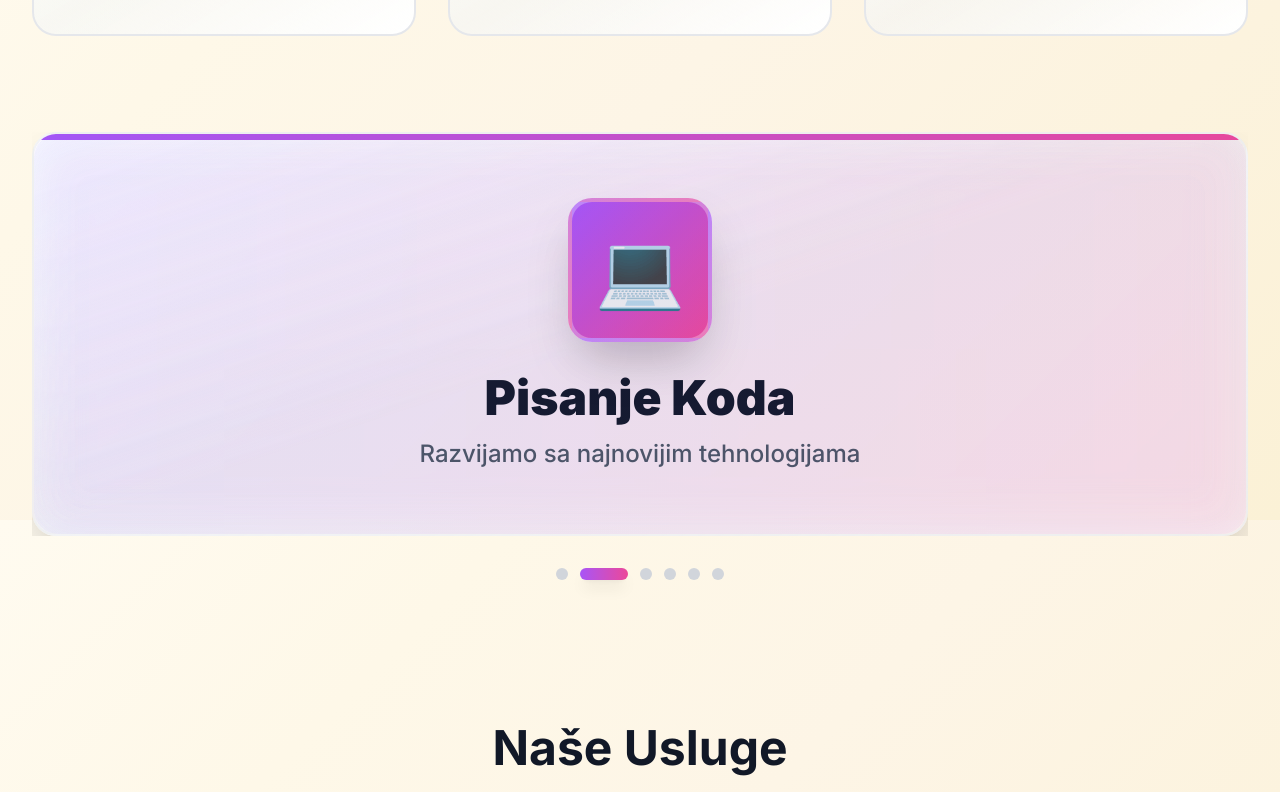
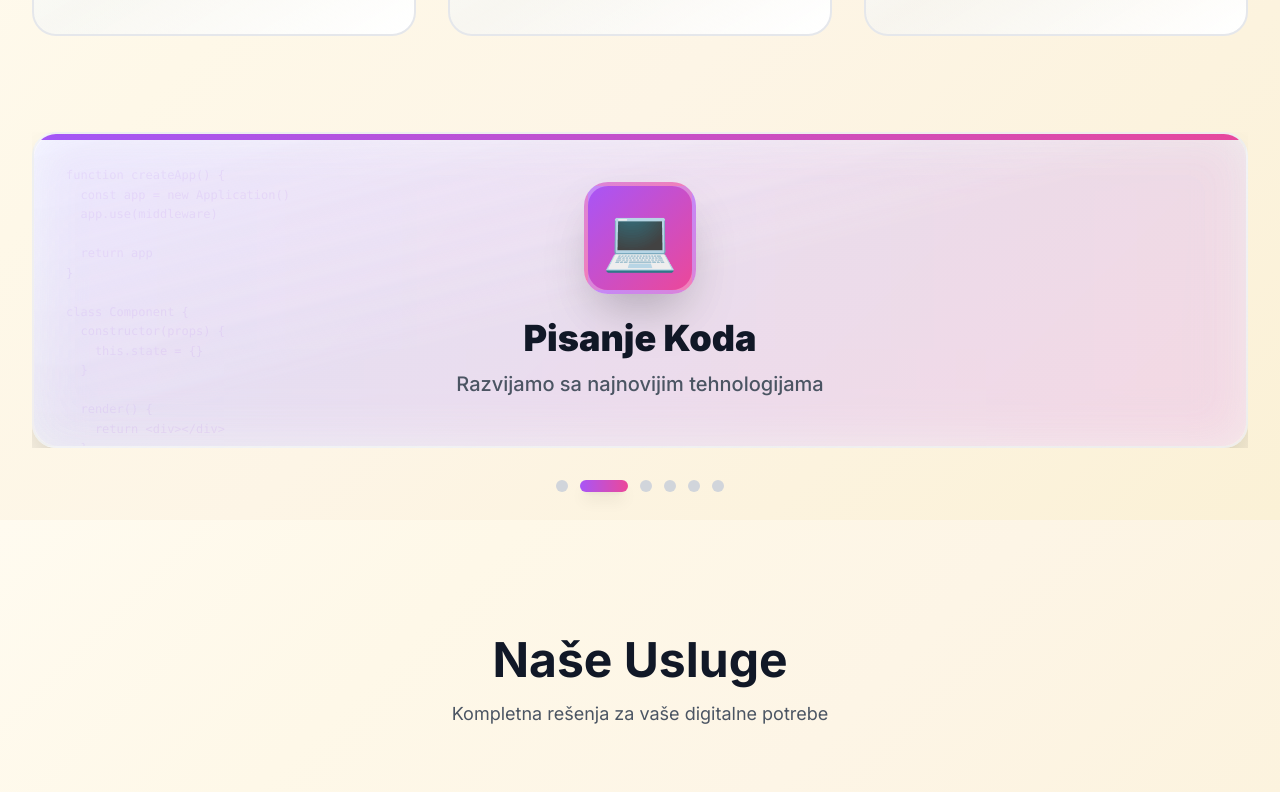
Before and after one commit to NemanjaNene/BlackBox_Site, a Next.js app: page / in a window 1280 px wide. Shown: the part 1080-1872 px from the top of the page. Built offline with nearby package versions, Linux system fonts and the light colour scheme.

Commit message:
Dodati jedinstveni pozadinski pattern-i za svaku process karticu i smanjena veličina kartica

```diff
--- a/components/About.tsx
+++ b/components/About.tsx
@@ -9,42 +9,138 @@ const processSteps = [
     title: 'Plan & Dizajn',
     desc: 'Definišemo viziju i kreiramo wireframe',
     gradient: 'from-blue-500 to-cyan-500',
-    number: '01'
+    number: '01',
+    bgPattern: (
+      <div className="absolute inset-0 overflow-hidden opacity-[0.07] pointer-events-none">
+        <svg className="absolute w-full h-full" viewBox="0 0 800 400">
+          <rect x="50" y="50" width="200" height="150" fill="none" stroke="currentColor" strokeWidth="2" className="text-blue-600"/>
+          <rect x="270" y="50" width="150" height="150" fill="none" stroke="currentColor" strokeWidth="2" className="text-cyan-600"/>
+          <circle cx="600" cy="125" r="80" fill="none" stroke="currentColor" strokeWidth="2" className="text-blue-500"/>
+          <line x1="100" y1="250" x2="700" y2="250" stroke="currentColor" strokeWidth="2" className="text-cyan-500"/>
+          <rect x="50" y="280" width="80" height="60" fill="none" stroke="currentColor" strokeWidth="2" className="text-blue-400"/>
+          <rect x="150" y="280" width="80" height="60" fill="none" stroke="currentColor" strokeWidth="2" className="text-cyan-400"/>
+          <rect x="250" y="280" width="80" height="60" fill="none" stroke="currentColor" strokeWidth="2" className="text-blue-500"/>
+        </svg>
+      </div>
+    )
   },
   {
     icon: '💻',
     title: 'Pisanje Koda',
     desc: 'Razvijamo sa najnovijim tehnologijama',
     gradient: 'from-purple-500 to-pink-500',
-    number: '02'
+    number: '02',
+    bgPattern: (
+      <div className="absolute inset-0 overflow-hidden opacity-[0.08] pointer-events-none font-mono text-xs leading-relaxed p-8 text-purple-600">
+        <div className="whitespace-pre">
+{`function createApp() {
+  const app = new Application()
+  app.use(middleware)
+
+  return app
+}
+
+class Component {
+  constructor(props) {
+    this.state = {}
+  }
+
+  render() {
+    return <div></div>
+  }
+}`}
+        </div>
+      </div>
+    )
   },
   {
     icon: '🎨',
     title: 'Dodavanje Sadržaja',
     desc: 'Integrišemo slike, video i animacije',
     gradient: 'from-orange-500 to-red-500',
-    number: '03'
+    number: '03',
+    bgPattern: (
+      <div className="absolute inset-0 overflow-hidden opacity-[0.06] pointer-events-none">
+        <div className="absolute top-10 left-10 text-6xl text-orange-500">🖼️</div>
+        <div className="absolute top-10 right-20 text-5xl text-red-500">📷</div>
+        <div className="absolute bottom-20 left-20 text-7xl text-orange-400">🎬</div>
+        <div className="absolute bottom-10 right-10 text-6xl text-red-400">🎨</div>
+        <div className="absolute top-1/2 left-1/3 text-5xl text-orange-300">📹</div>
+        <div className="absolute top-1/3 right-1/4 text-6xl text-red-300">🖌️</div>
+      </div>
+    )
   },
   {
     icon: '🚀',
     title: 'SEO Optimizacija',
     desc: 'Optimizujemo za pretraživače',
     gradient: 'from-green-500 to-emerald-500',
-    number: '04'
+    number: '04',
+    bgPattern: (
+      <div className="absolute inset-0 overflow-hidden opacity-[0.07] pointer-events-none">
+        <svg className="absolute w-full h-full" viewBox="0 0 800 400">
+          {/* Graph lines */}
+          <polyline points="50,350 150,280 250,320 350,200 450,240 550,120 650,160 750,80" fill="none" stroke="currentColor" strokeWidth="3" className="text-green-500"/>
+          {/* Upward arrows */}
+          <path d="M 200,150 L 200,100 L 180,120 M 200,100 L 220,120" stroke="currentColor" strokeWidth="2" className="text-emerald-500"/>
+          <path d="M 400,250 L 400,200 L 380,220 M 400,200 L 420,220" stroke="currentColor" strokeWidth="2" className="text-green-600"/>
+          <path d="M 600,200 L 600,150 L 580,170 M 600,150 L 620,170" stroke="currentColor" strokeWidth="2" className="text-emerald-600"/>
+          {/* Data points */}
+          <circle cx="150" cy="280" r="5" fill="currentColor" className="text-green-500"/>
+          <circle cx="350" cy="200" r="5" fill="currentColor" className="text-emerald-500"/>
+          <circle cx="550" cy="120" r="5" fill="currentColor" className="text-green-600"/>
+        </svg>
+      </div>
+    )
   },
   {
     icon: '✅',
     title: 'Testiranje',
     desc: 'Automacko testiranje funkcionalnosti',
     gradient: 'from-yellow-500 to-orange-500',
-    number: '05'
+    number: '05',
+    bgPattern: (
+      <div className="absolute inset-0 overflow-hidden opacity-[0.08] pointer-events-none">
+        <svg className="absolute w-full h-full" viewBox="0 0 800 400">
+          {/* Checkmarks scattered */}
+          <path d="M 100,100 L 120,120 L 160,80" fill="none" stroke="currentColor" strokeWidth="4" className="text-yellow-500"/>
+          <path d="M 300,150 L 320,170 L 360,130" fill="none" stroke="currentColor" strokeWidth="4" className="text-orange-500"/>
+          <path d="M 500,100 L 520,120 L 560,80" fill="none" stroke="currentColor" strokeWidth="4" className="text-yellow-600"/>
+          <path d="M 650,200 L 670,220 L 710,180" fill="none" stroke="currentColor" strokeWidth="4" className="text-orange-600"/>
+          <path d="M 150,280 L 170,300 L 210,260" fill="none" stroke="currentColor" strokeWidth="4" className="text-yellow-400"/>
+          <path d="M 400,280 L 420,300 L 460,260" fill="none" stroke="currentColor" strokeWidth="4" className="text-orange-400"/>
+          {/* Circles around checkmarks */}
+          <circle cx="130" cy="100" r="40" fill="none" stroke="currentColor" strokeWidth="2" className="text-yellow-500"/>
+          <circle cx="330" cy="150" r="40" fill="none" stroke="currentColor" strokeWidth="2" className="text-orange-500"/>
+          <circle cx="530" cy="100" r="40" fill="none" stroke="currentColor" strokeWidth="2" className="text-yellow-600"/>
+        </svg>
+      </div>
+    )
   },
   {
     icon: '📦',
     title: 'Launch',
     desc: 'Deploy i live puštanje projekta',
     gradient: 'from-indigo-500 to-blue-500',
-    number: '06'
+    number: '06',
+    bgPattern: (
+      <div className="absolute inset-0 overflow-hidden opacity-[0.06] pointer-events-none">
+        <svg className="absolute w-full h-full" viewBox="0 0 800 400">
+          {/* Rocket trail */}
+          <path d="M 100,350 Q 200,300 250,250 T 350,150 T 450,100" fill="none" stroke="currentColor" strokeWidth="3" strokeDasharray="5,5" className="text-indigo-400"/>
+          {/* Stars */}
+          <circle cx="150" cy="100" r="3" fill="currentColor" className="text-blue-400"/>
+          <circle cx="300" cy="80" r="4" fill="currentColor" className="text-indigo-400"/>
+          <circle cx="500" cy="120" r="3" fill="currentColor" className="text-blue-500"/>
+          <circle cx="650" cy="90" r="4" fill="currentColor" className="text-indigo-500"/>
+          <circle cx="200" cy="200" r="3" fill="currentColor" className="text-blue-300"/>
+          <circle cx="600" cy="250" r="3" fill="currentColor" className="text-indigo-300"/>
+          {/* Upward arrows */}
+          <path d="M 550,300 L 550,200 L 530,220 M 550,200 L 570,220" stroke="currentColor" strokeWidth="3" className="text-indigo-500"/>
+          <path d="M 700,350 L 700,250 L 680,270 M 700,250 L 720,270" stroke="currentColor" strokeWidth="3" className="text-blue-500"/>
+        </svg>
+      </div>
+    )
   },
 ]
 
@@ -172,7 +268,10 @@ export default function About() {
                   transition={{ duration: 0.5, ease: "easeInOut" }}
                   className="w-full"
                 >
-                  <div className={`relative bg-gradient-to-br from-white via-blue-50/50 to-purple-50/50 backdrop-blur-xl rounded-3xl px-10 py-12 md:px-16 md:py-16 shadow-2xl overflow-hidden group hover:shadow-3xl transition-all duration-500 border-2 border-gray-200/50`}>
+                  <div className={`relative bg-gradient-to-br from-white via-blue-50/50 to-purple-50/50 backdrop-blur-xl rounded-3xl px-8 py-10 md:px-12 md:py-12 shadow-2xl overflow-hidden group hover:shadow-3xl transition-all duration-500 border-2 border-gray-200/50`}>
+
+                    {/* Background Pattern - Unique for each step */}
+                    {processSteps[currentStep].bgPattern}
 
                     {/* Gradient top border */}
                     <div className={`absolute top-0 left-0 right-0 h-1.5 bg-gradient-to-r ${processSteps[currentStep].gradient}`} />
@@ -181,21 +280,21 @@ export default function About() {
                     <div className={`absolute inset-0 bg-gradient-to-r ${processSteps[currentStep].gradient} opacity-10 group-hover:opacity-20 blur-xl -z-10 transition-opacity duration-500`} />
 
                     {/* Content - ALL CENTERED */}
-                    <div className="flex flex-col items-center justify-center text-center gap-8">
+                    <div className="relative z-10 flex flex-col items-center justify-center text-center gap-6">
                       <motion.div
                         whileHover={{ scale: 1.1, rotate: 5 }}
                         transition={{ type: "spring", stiffness: 300 }}
-                        className={`flex-shrink-0 w-36 h-36 bg-gradient-to-br ${processSteps[currentStep].gradient} rounded-3xl flex items-center justify-center text-7xl shadow-2xl border-4 border-white/30 backdrop-blur-sm`}
+                        className={`flex-shrink-0 w-28 h-28 bg-gradient-to-br ${processSteps[currentStep].gradient} rounded-3xl flex items-center justify-center text-6xl shadow-2xl border-4 border-white/30 backdrop-blur-sm`}
                       >
                         {processSteps[currentStep].icon}
                       </motion.div>
 
-                      <div className="flex-1 max-w-3xl">
+                      <div className="flex-1 max-w-2xl">
                         <motion.h3
                           initial={{ opacity: 0, y: 10 }}
                           animate={{ opacity: 1, y: 0 }}
                           transition={{ delay: 0.2 }}
-                          className="text-4xl md:text-5xl font-black text-gray-900 mb-4 leading-tight"
+                          className="text-3xl md:text-4xl font-black text-gray-900 mb-3 leading-tight"
                         >
                           {processSteps[currentStep].title}
                         </motion.h3>
@@ -203,7 +302,7 @@ export default function About() {
                           initial={{ opacity: 0, y: 10 }}
                           animate={{ opacity: 1, y: 0 }}
                           transition={{ delay: 0.3 }}
-                          className="text-gray-600 text-xl md:text-2xl font-medium leading-relaxed"
+                          className="text-gray-600 text-lg md:text-xl font-medium leading-relaxed"
                         >
                           {processSteps[currentStep].desc}
                         </motion.p>
```
